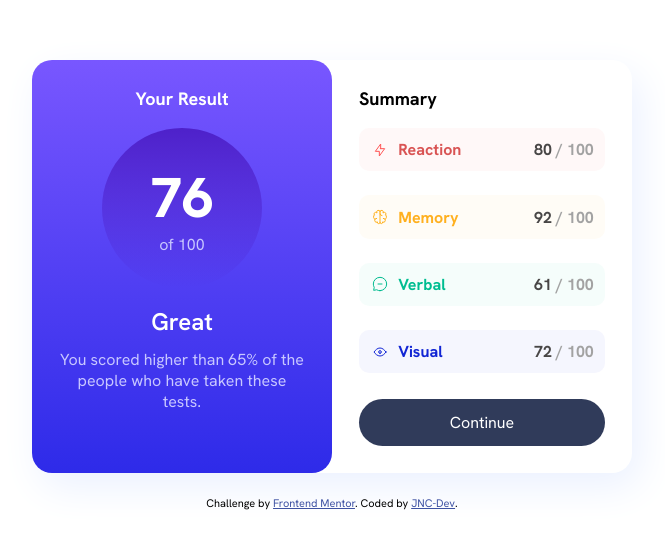
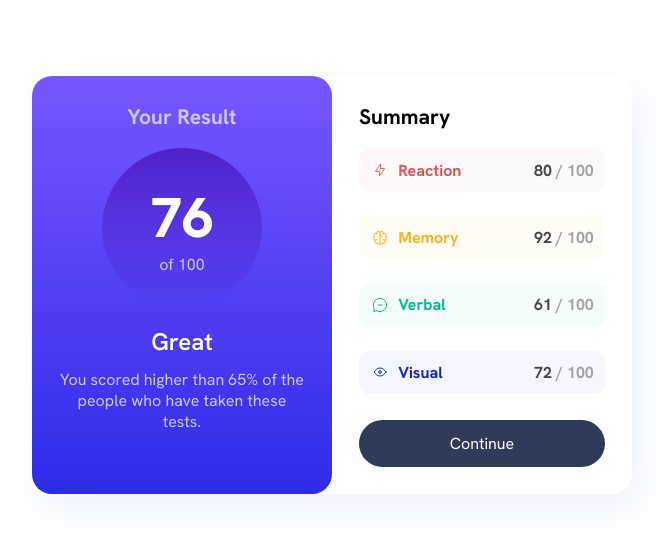
Before and after one commit to NC-Joey/frontend-masters-result-summary, a plain HTML site: page index.html in a window 1280 px wide. Shown: the part 115-664 px from the top of the page, without its empty margins (308-973 px from the left). Drawn offline with Linux system fonts and the light colour scheme.

Commit message:
Update index.html

```diff
--- a/index.html
+++ b/index.html
@@ -13,7 +13,7 @@
   <div class="hero">
     <div class="container">
       <div class="overview">
-        <h4>Your Result</h4>
+        <h3>Your Result</h3>
         <div class="percentage">
           <p class="average">--</p>
           <p class = "of100">of 100</p>
@@ -24,7 +24,7 @@
       </div>
 
       <div class="summary">
-        <h4>Summary</h4>
+        <h3>Summary</h3>
         <div class="categories">
           <div class="category reaction">
             <div class="icon-title">
@@ -64,13 +64,6 @@
       </div>
     </div>
 
-    <br>
-  <footer class="attribution">
-    Challenge by <a href="https://www.frontendmentor.io?ref=challenge" target="_blank">Frontend Mentor</a>.
-    Coded by <a href="https://x.com/jnc_dev" target="_blank">JNC-Dev</a>.
-  </footer>
-  </div>
-
   <script src="content.js"></script>
 </body>
 </html>
```
